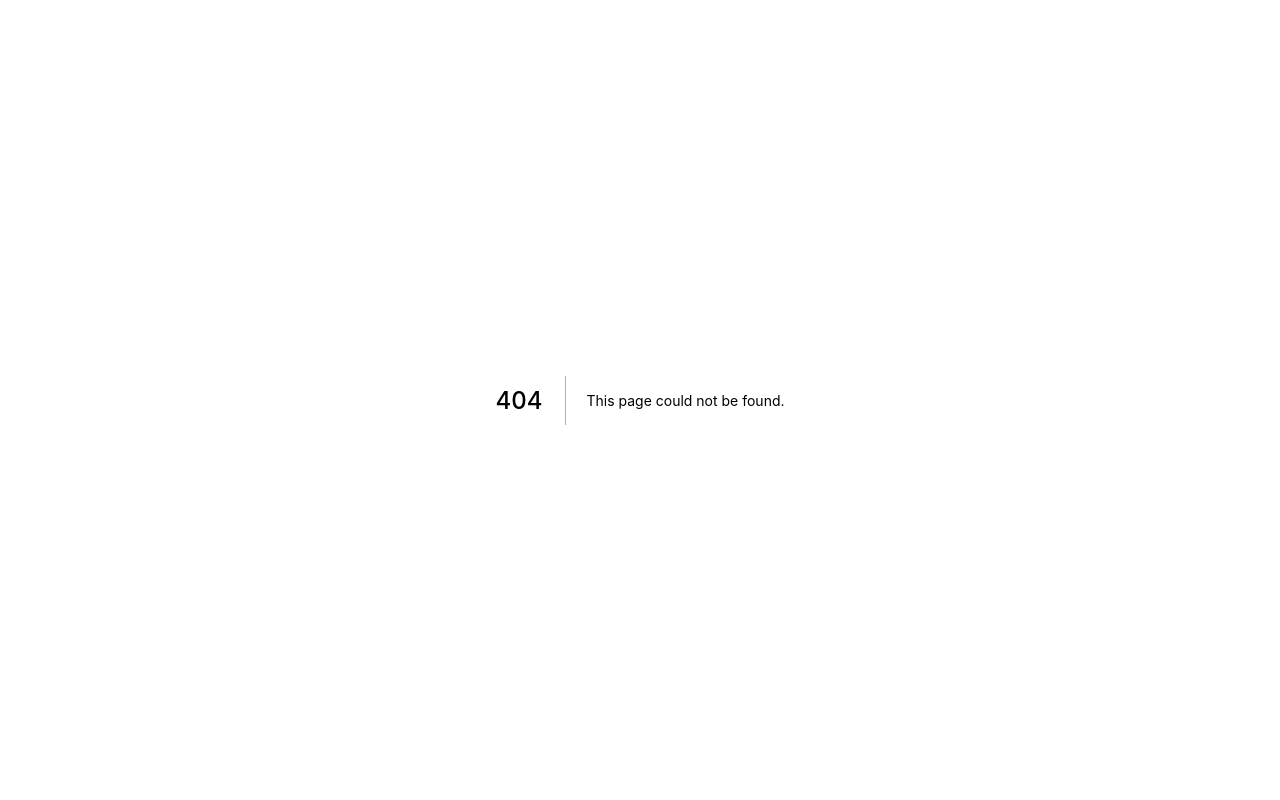
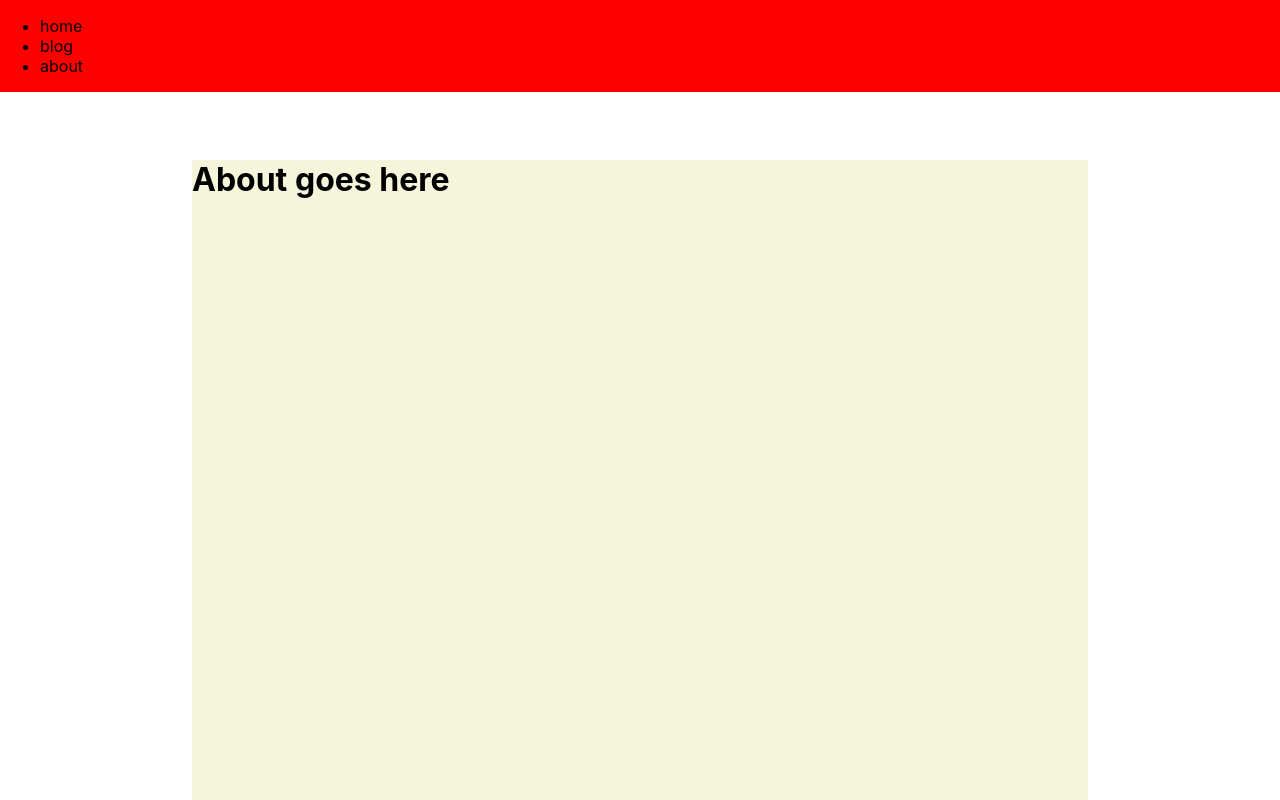
Before and after one commit to agan-k/FormVsContent, a Next.js app: page /about in a window 1280 px wide. Before the commit this address had no page. Shown: the top 800 px of the page. Built offline with nearby package versions, Linux system fonts and the light colour scheme.

Commit message:
add about page

```diff
--- a/components/layout.js
+++ b/components/layout.js
@@ -1,26 +1,38 @@
 import React from 'react'
 import Head from 'next/head'
 import Link from 'next/link'
-import Router from 'next/router'
+import {useRouter} from 'next/router'
 import style from './layout.module.css'
 
-export default function Layout(
-   { children, title = 'FormVsContent'
-
-   }) {
+export default function Layout({ children, title = 'FormVsContent' }) {
+   const router = useRouter()
+   const linkData = [
+      {name: 'home', link: '/'},
+      {name: 'blog', link: '/blogHome'},
+      {name: 'about', link: '/about'},
+   ]
+   const linksList = linkData.map(item =>
+      <li className={router.pathname == `${item.link}` ? 'active' : ''}>
+         <Link href={item.link}>
+            <a>{item.name}</a>
+         </Link>
+      </li>
+      )
    return (
       <div className={style.container}>
          <Head>
             <title>{title}</title>
             <link rel="icon" href="/favicon.ico" />
          </Head>
-         <header>
-
+         <header className={style.header}>
+            <ul>{linksList}</ul>
          </header>
-         <main>
+         <main className={style.main}>
             {children}
          </main>
+         <footer>
 
+         </footer>
 
       </div>
    )
--- a/components/layout.module.css
+++ b/components/layout.module.css
@@ -1,12 +1,24 @@
 .container {
+   min-height: 100vh;
    width: 70%;
-   margin: 0 auto;
+   margin: 10rem auto;
    background-color: beige;
 
 }
 .header {
+   position: fixed;
+   display: flex;
 
-}
+   top: 0;
+   left: 0;
+   width: 100%;
+   height: min-content;
+   background-color:red;
+   z-index: 1;
+ }
+ .main {
+    min-height: 100vh;
+ }
 .footer {
 
 }
--- /dev/null
+++ b/pages/about.js
@@ -0,0 +1,10 @@
+import React from 'react'
+import Layout from '../components/layout'
+
+export default function About() {
+   return (
+      <Layout>
+         <h1>About goes here</h1>
+      </Layout>
+   )
+}
--- a/pages/blogHome.js
+++ b/pages/blogHome.js
@@ -21,7 +21,7 @@ export default function blogHome() {
       {link: 'posts/second-blogpost', name: 'second-blogpost'}
    ]
    const linksList = linkData.map(item =>
-      <li className={router.pathname == `${item.link}` ? 'active' : ''}>
+      <li className={router.pathname == `${item.link}` ? 'current-post' : ''}>
          <Link href={item.link}>
             <a>{item.name}</a>
          </Link>
--- a/pages/index.js
+++ b/pages/index.js
@@ -4,7 +4,7 @@ import styles from '../styles/Home.module.css'
 export default function Home() {
   return (
     <Layout>
-
+       <h1>Home</h1>
 
     </Layout>
   )
```
